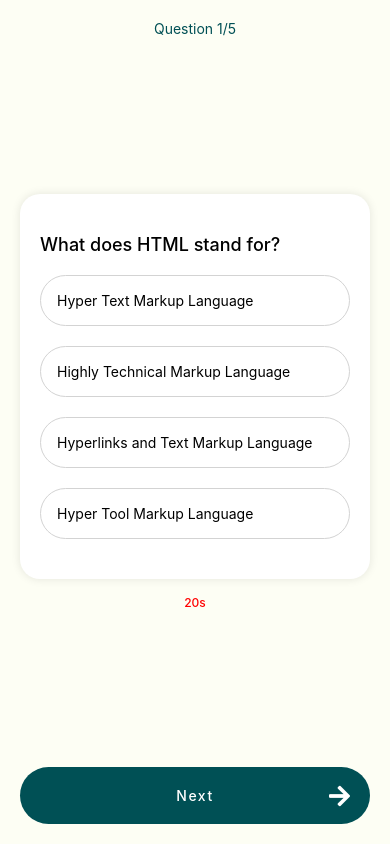
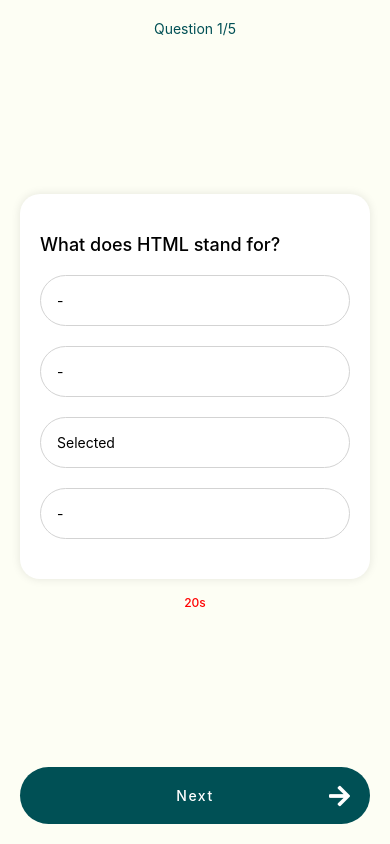
Before and after one commit to tranml/my-quiz, a React Native app: screen / in a window 390 px wide. Built offline with nearby package versions, Linux system fonts and the light colour scheme.

Commit message:
AnswerOption, QuestionCard: Simulate an option getting selected

```diff
--- a/src/components/AnswerOption.tsx
+++ b/src/components/AnswerOption.tsx
@@ -3,21 +3,22 @@ import { Question } from "../types";
 
 type AnswerOptionProps = {
   option: Question["options"][number];
+  isSelected: boolean;
 };
 
 export default function AnswerOption(props: AnswerOptionProps) {
   return (
     <View style={styles.answerOption}>
-      <Text>{props.option}</Text>
+      <Text>{props.isSelected ? "Selected" : "-"}</Text>
     </View>
   );
 }
 
 const styles = StyleSheet.create({
   answerOption: {
-  borderWidth: 1,
-  borderColor: "lightgray",
-  borderRadius: 100,
-  padding: 16,
+    borderWidth: 1,
+    borderColor: "lightgray",
+    borderRadius: 100,
+    padding: 16,
   },
 });
--- a/src/components/QuestionCard.tsx
+++ b/src/components/QuestionCard.tsx
@@ -7,14 +7,28 @@ type QuestionCardProps = {
 };
 
 export default function QuestionCard(props: QuestionCardProps) {
+  const selectedOption = props.question.options[2];
+
   return (
     <View style={styles.questionCard}>
       <Text style={styles.question}>{props.question.title}</Text>
       <View style={{ gap: 20 }}>
-        <AnswerOption option={props.question.options[0]} />
-        <AnswerOption option={props.question.options[1]} />
-        <AnswerOption option={props.question.options[2]} />
-        <AnswerOption option={props.question.options[3]} />
+        <AnswerOption
+          option={props.question.options[0]}
+          isSelected={selectedOption === props.question.options[0]}
+        />
+        <AnswerOption
+          option={props.question.options[1]}
+          isSelected={selectedOption === props.question.options[1]}
+        />
+        <AnswerOption
+          option={props.question.options[2]}
+          isSelected={selectedOption === props.question.options[2]}
+        />
+        <AnswerOption
+          option={props.question.options[3]}
+          isSelected={selectedOption === props.question.options[3]}
+        />
       </View>
     </View>
   );
```
